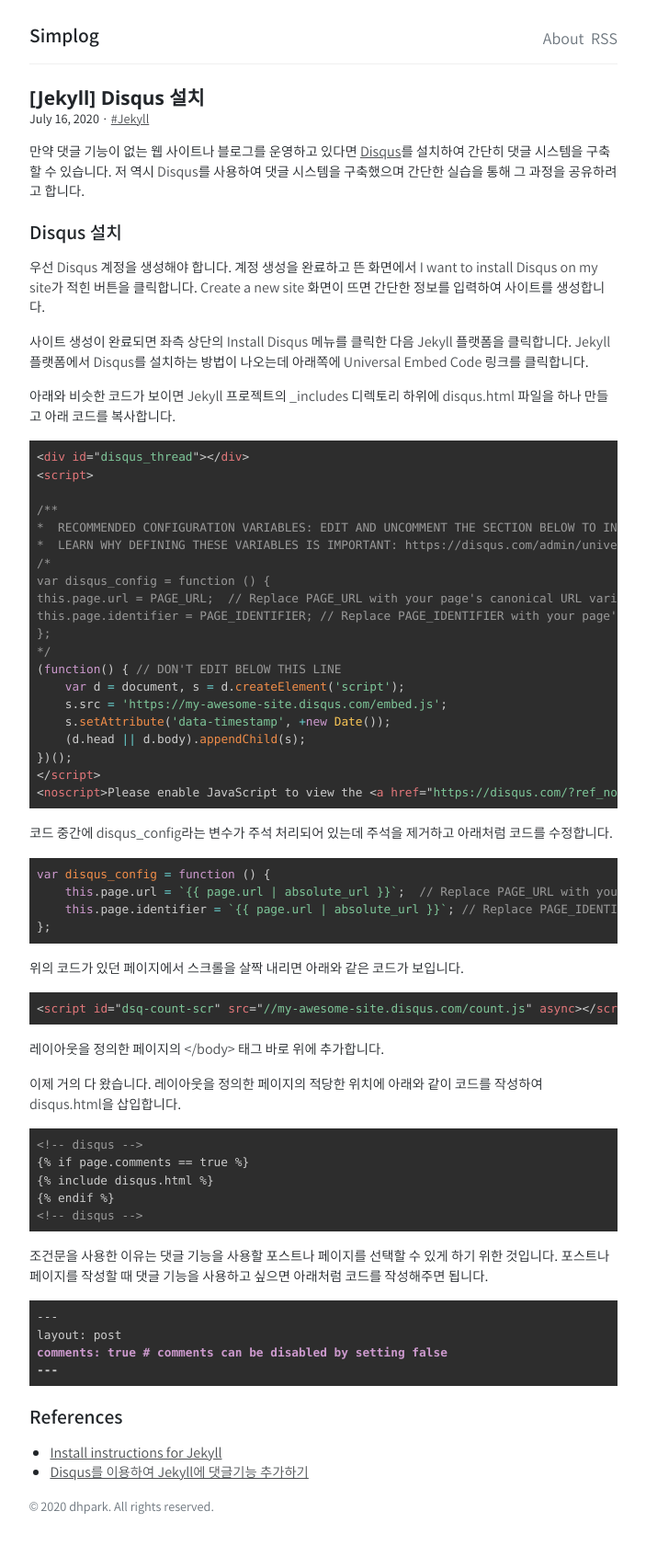
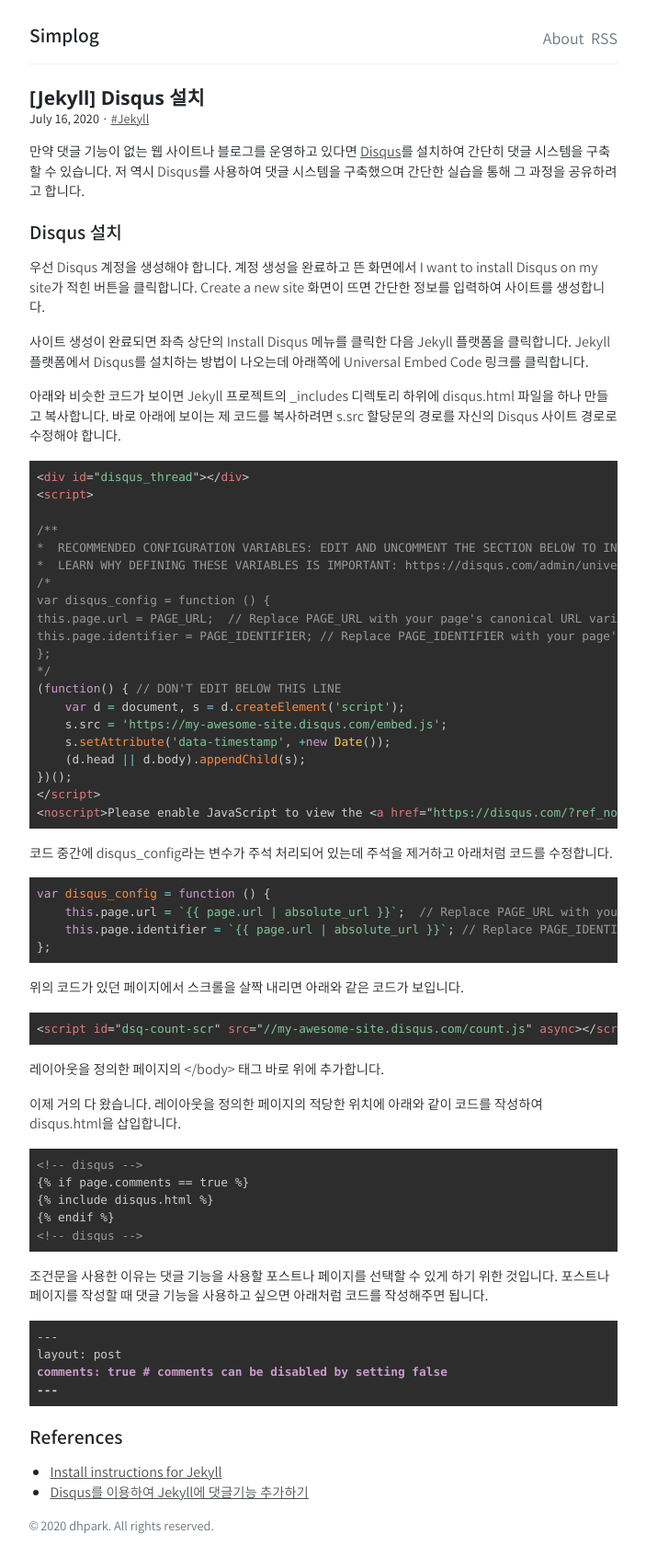
Before and after one commit to daehopark/simplog-jekyll-theme, a Jekyll site: the page built from _posts/2020-07-16-[Jekyll] Disqus 설치.md, in a window 1280 px wide. Shown: the whole page at 92% size, without its empty margins (288-991 px from the left). Built offline with Jekyll 4.4.1, drawn with Linux system fonts in a browser that asks for light colours; comment, search, counter and statistics services are not loaded; before the commit the page ends 1671 px from its top, so only the background shows below that.

Commit message:
[Jekyll] Disqus 설치

````diff
--- a/_posts/2020-07-16-[Jekyll] Disqus 설치.md
+++ b/_posts/2020-07-16-[Jekyll] Disqus 설치.md
@@ -13,7 +13,7 @@ comments: true
 
 사이트 생성이 완료되면 좌측 상단의 `Install Disqus` 메뉴를 클릭한 다음 `Jekyll` 플랫폼을 클릭합니다. `Jekyll` 플랫폼에서 `Disqus`를 설치하는 방법이 나오는데 아래쪽에 `Universal Embed Code` 링크를 클릭합니다.
 
-아래와 비슷한 코드가 보이면 `Jekyll` 프로젝트의 `_includes` 디렉토리 하위에 `disqus.html` 파일을 하나 만들고 아래 코드를 복사합니다.
+아래와 비슷한 코드가 보이면 `Jekyll` 프로젝트의 `_includes` 디렉토리 하위에 `disqus.html` 파일을 하나 만들고 복사합니다. 바로 아래에 보이는 제 코드를 복사하려면 `s.src` 할당문의 경로를 자신의 `Disqus` 사이트 경로로 수정해야 합니다.
 
 ```html
 <div id="disqus_thread"></div>
````
